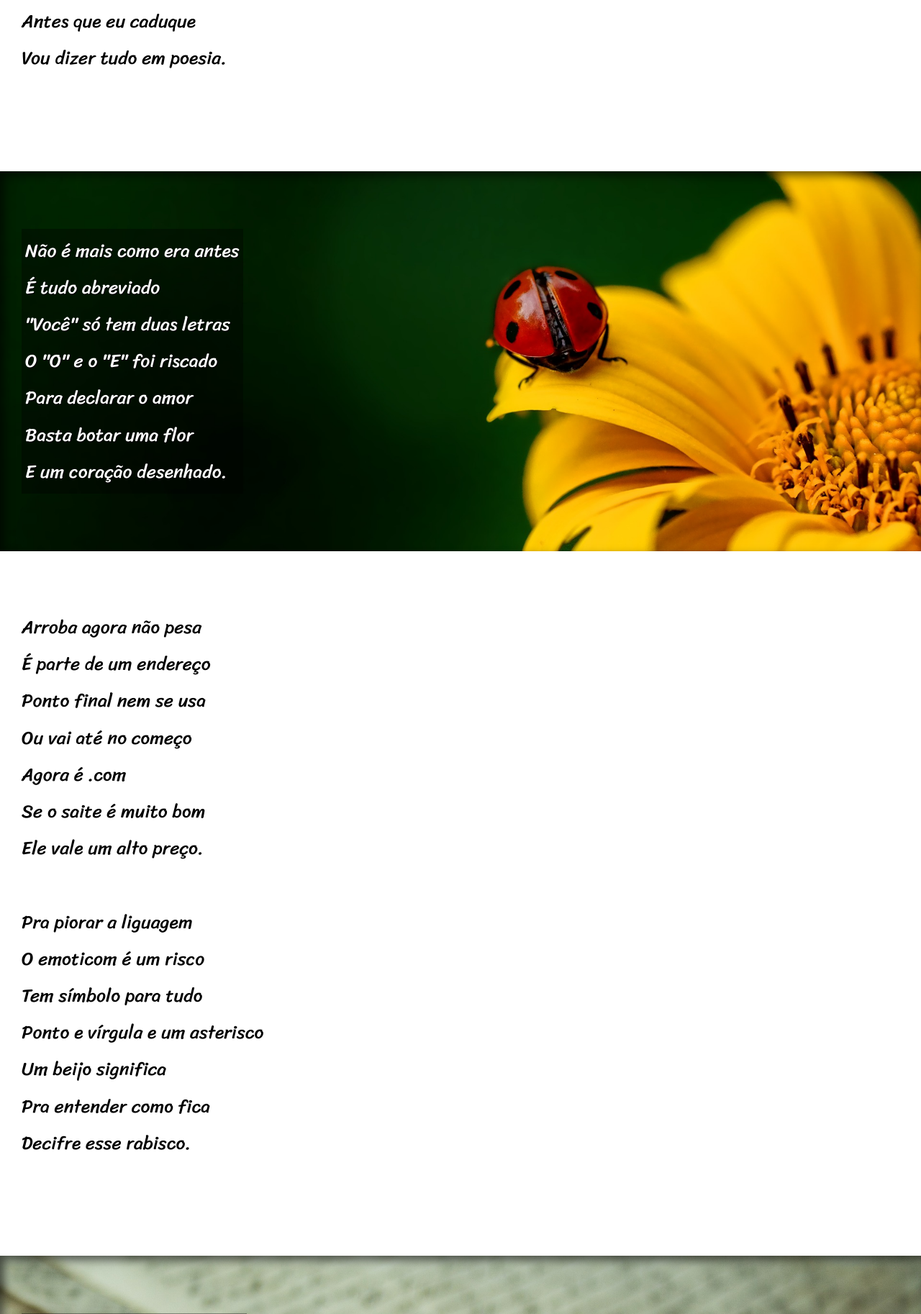
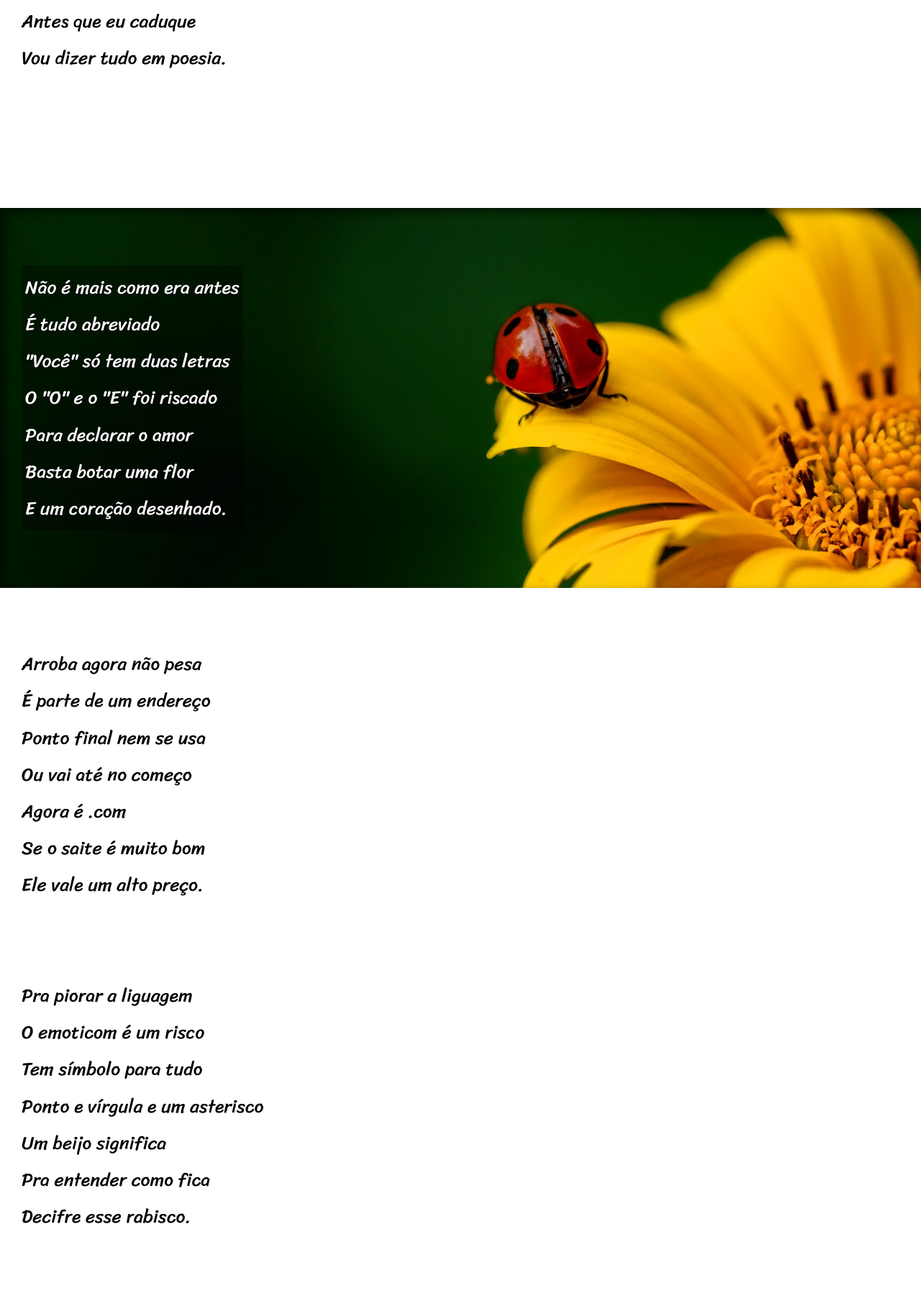
Before and after one commit to vitoriapires07/Projeto-cordel, a PHP site: page / in a window 1280 px wide. Shown: the part 592-2418 px from the top of the page at 72% size. Run offline with PHP 8.4, Linux system fonts and the light colour scheme.

```diff
--- a/estilo/style.css
+++ b/estilo/style.css
@@ -58,7 +58,7 @@ section {
 }
 
 section > p {
-    padding-bottom: 2em;;
+    padding-bottom: 4em;;
 }
 
 section.normal {
```
